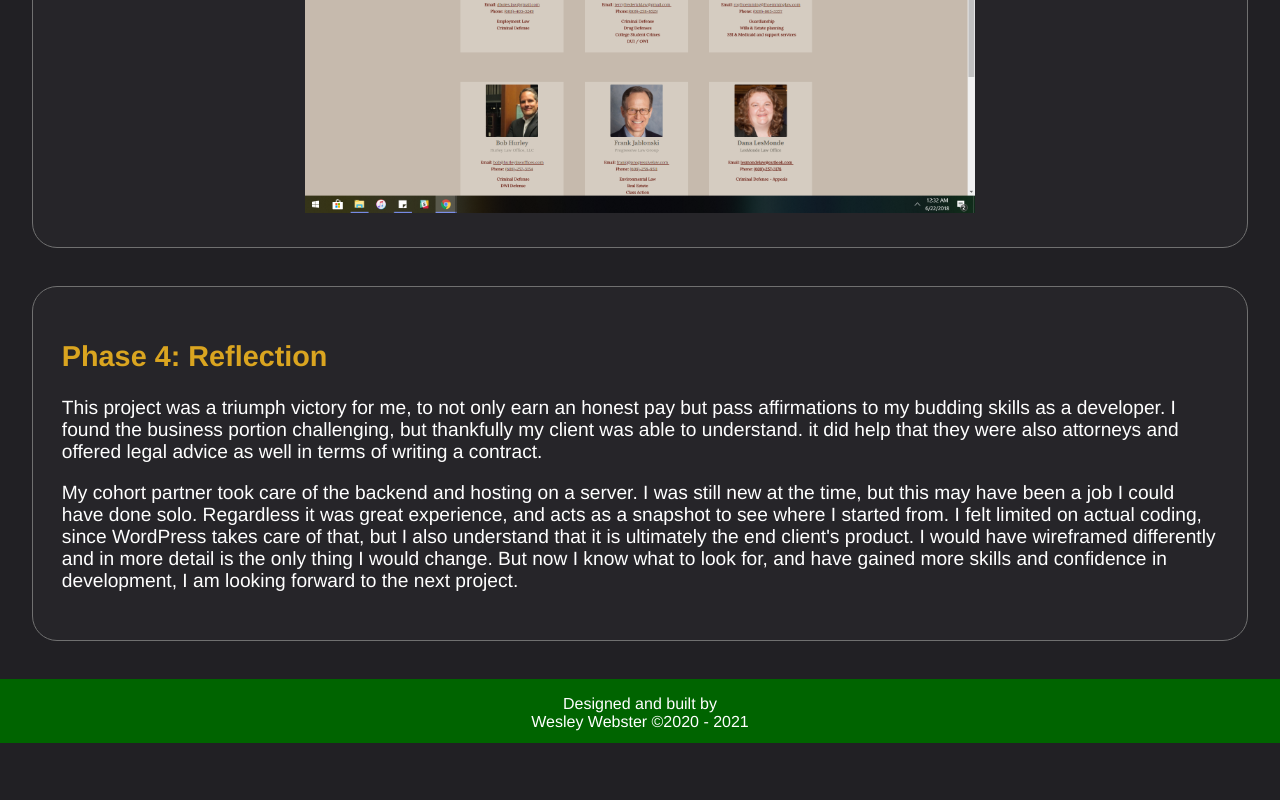
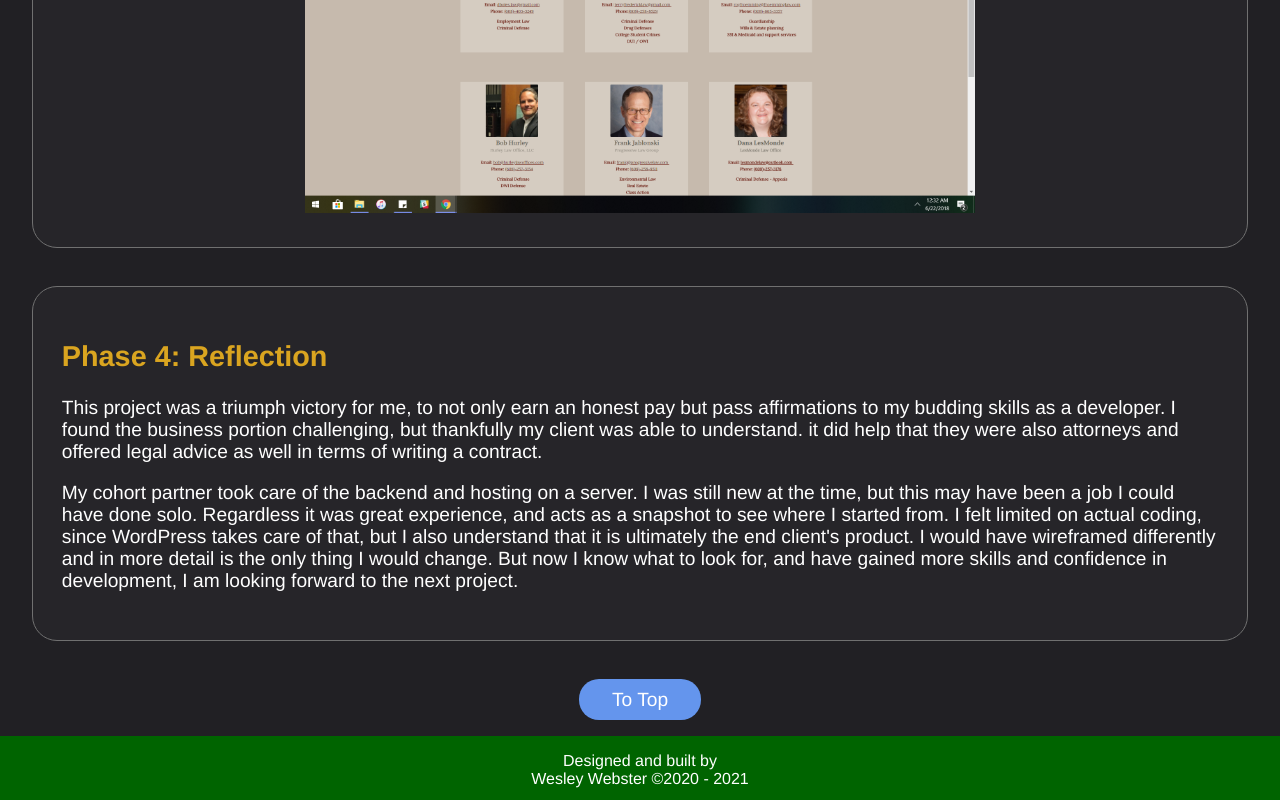
Before and after one commit to WesloTheWeb/my-portfolio, a React (Create React App) app: page /projects/msj in a window 1280 px wide. Shown: the part 7330-8130 px from the top of the page. Before the commit the page ends 8073 px from the top, so only its background shows below. Built offline with nearby package versions, Linux system fonts and the light colour scheme.

Commit message:
minor styling - MSJ
added to top buttons

```diff
--- a/src/containers/Archives/Showcase/ProjectWebsitesFull/CaseMSJ.js
+++ b/src/containers/Archives/Showcase/ProjectWebsitesFull/CaseMSJ.js
@@ -17,7 +17,7 @@ import mobileView from '../../../../assets/images/Cases/MSJ/mobile_view.png';
 import staffPage from '../../../../assets/images/Cases/MSJ/staff_page.png';
 
 
-const { info, photoArray, launchBtn, phaseTitle } = classes;
+const { info, photoArray, launchBtn, phaseTitle, topBtn } = classes;
 
 
 const CaseMSJ = (props) => {
@@ -173,6 +173,7 @@ const CaseMSJ = (props) => {
                     </p>
                 </Textbox>
             </ShowCase>
+            <a href="#" className={topBtn}>To Top</a>
         </div>
      );
 };
--- a/src/containers/Archives/Showcase/Showcase.module.scss
+++ b/src/containers/Archives/Showcase/Showcase.module.scss
@@ -58,6 +58,20 @@
     color: #000;
 }
 
+.topBtn {
+    display: block;
+    width: 10%;
+    text-align: center;
+    text-decoration: none;
+    margin: 0 auto;
+    background-color: cornflowerblue;
+    color: #fff;
+    font-size: 1.2em;
+    border-radius: 20px;
+    padding: .5em 0;
+    cursor: pointer;
+}
+
 .launchBtn {
     background-color: #20793D;
     color: #fff;
```
